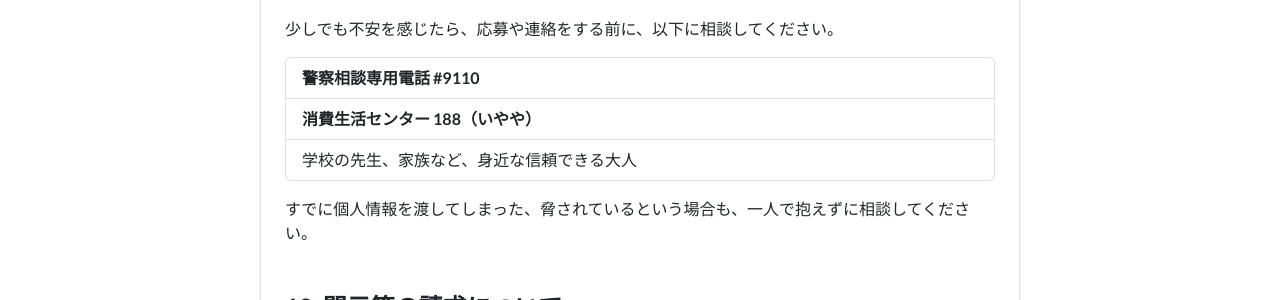
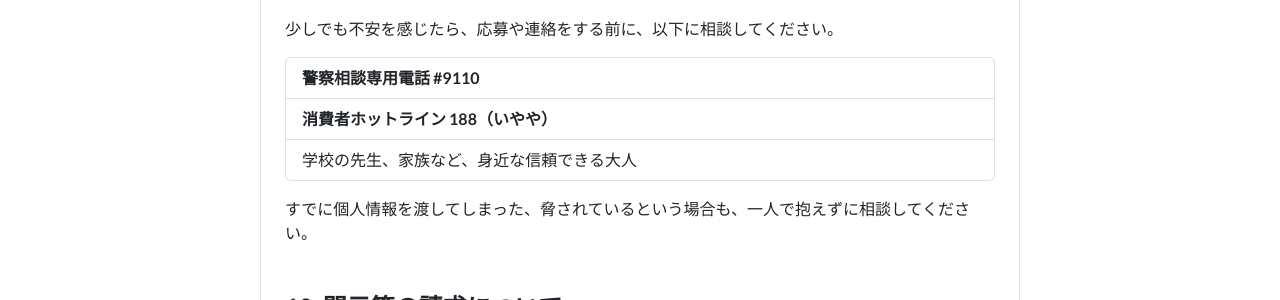
Before and after one commit to Friendly-Wisteria/byte-judge, a Django app: page /privacy/ in a window 1280 px wide. Shown: the part 4902-5202 px from the top of the page. Run offline with Django 5.2, Linux system fonts and the light colour scheme; parts of the project's set-up code (start-up, migrations or seed data) failed here and were passed over; some libraries are stand-ins or nearby versions.

Commit message:
docs: 188 の呼称を「消費者ホットライン」に統一する
README の免責とプライバシーポリシーだけが「消費生活センター 188」で、アプリが
実際に表示する文言（consultation.py・index.html・判定プロンプト）はすべて
「消費者ホットライン 188（いやや）」だった。188 の正式名称は消費者ホットライン。

Co-Authored-By: Claude Opus 5 <noreply@anthropic.com>

```diff
--- a/apps/judge/templates/judge/privacy.html
+++ b/apps/judge/templates/judge/privacy.html
@@ -340,7 +340,7 @@
         {% endcomment %}
         <ul class="list-group mb-3">
             <li class="list-group-item"><strong>警察相談専用電話 #9110</strong></li>
-            <li class="list-group-item"><strong>消費生活センター 188（いやや）</strong></li>
+            <li class="list-group-item"><strong>消費者ホットライン 188（いやや）</strong></li>
             <li class="list-group-item">学校の先生、家族など、身近な信頼できる大人</li>
         </ul>
         <p class="mb-0">
```
Also changed, not shown: README.md.
